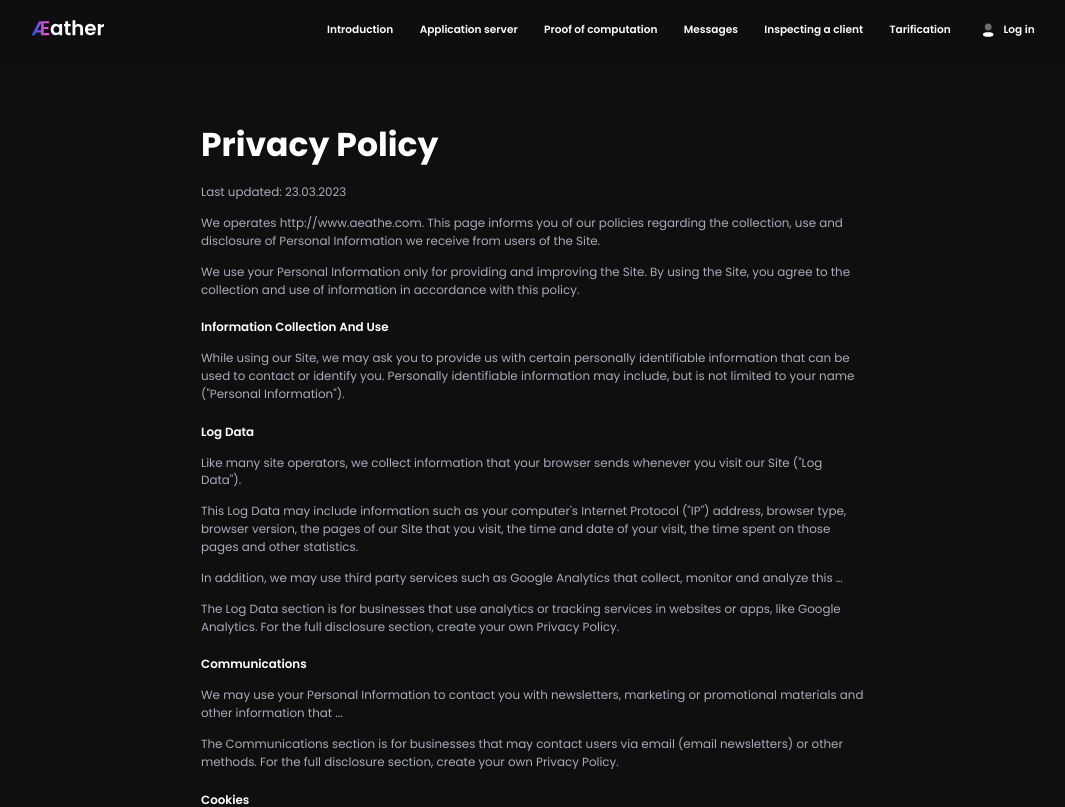
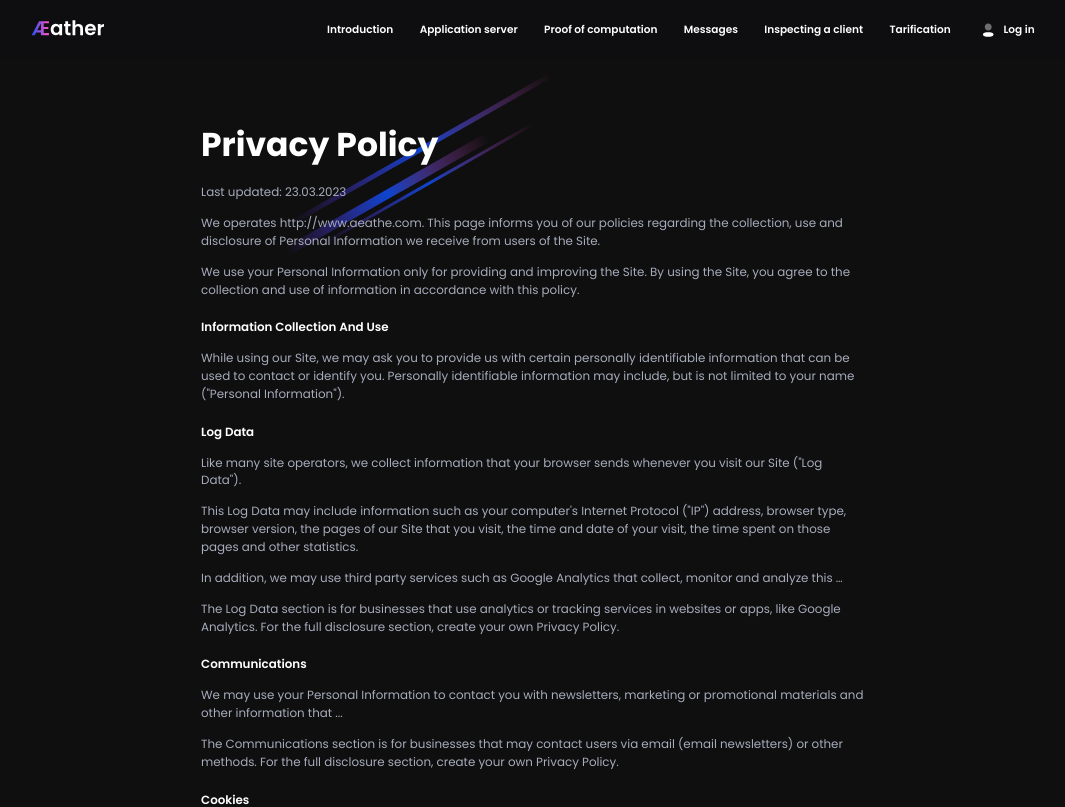
Before and after one commit to Benzopil/aeather, a React (Create React App) app in the folder client/: page /privacy in a window 1280 px wide. Shown: the top 807 px of the page, without its empty margins (107-1172 px from the left). Built offline with nearby package versions, Linux system fonts and the light colour scheme.

Commit message:
иконка в политике

```diff
--- a/client/src/components/pages/privacy/Privacy.js
+++ b/client/src/components/pages/privacy/Privacy.js
@@ -1,4 +1,6 @@
 import './privacy.scss';
+
+import iconBg from '../../../img/bg-2.svg';
 
 const Privacy = () => {
 
@@ -6,6 +8,7 @@ const Privacy = () => {
         <main className="privacy">
             <div className="container">
                 <div className="privacy__wrap">
+                    <img src={iconBg} alt="Æather" className="icon-bg" />
                     <h1>Privacy Policy</h1>
                     <p>Last updated: 23.03.2023</p>
                     <p>We operates http://www.aeathe.com. This page informs you of our policies regarding the collection, use and disclosure of Personal Information we receive from users of the Site.</p>
--- a/client/src/components/pages/privacy/privacy.scss
+++ b/client/src/components/pages/privacy/privacy.scss
@@ -5,9 +5,28 @@
         padding: 10rem 0 16rem;
         max-width: 100.6rem;
         margin: 0 auto;
+        position: relative;
 
         @include respond(sm) {
             padding: 6.4rem 0 10rem;
+        }
+
+        &>*:not(.icon-bg) {
+            position: relative;
+            z-index: 1;
+        }
+
+        .icon-bg {
+            width: 40.8rem;
+            top: 2.1rem;
+            left: 12.5rem;
+
+            @include respond(sm) {
+                width: 100%;
+                right: 0;
+                top: 0;
+                left: auto;
+            }
         }
 
         h1 {
```
